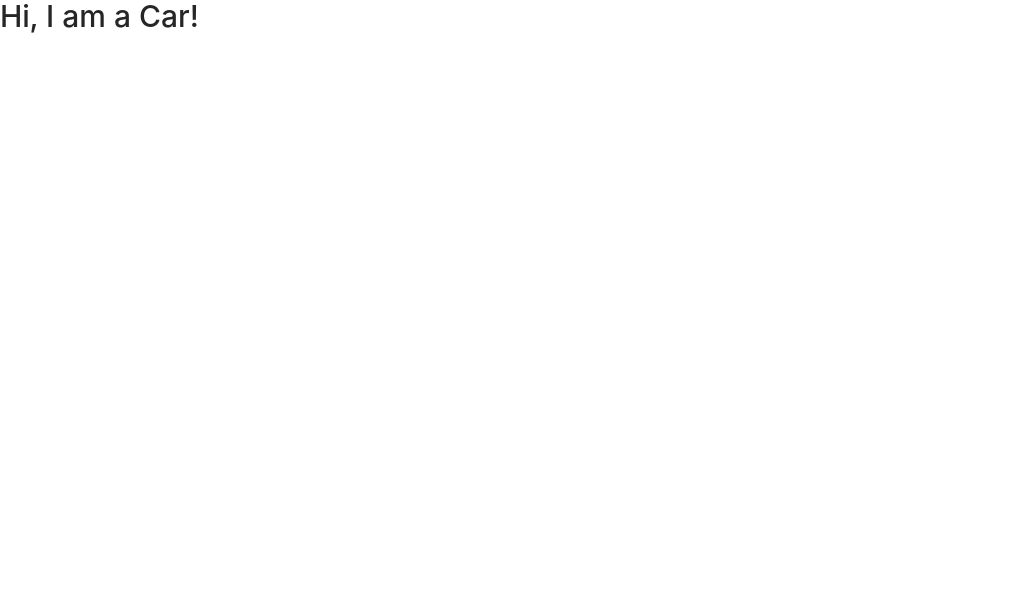
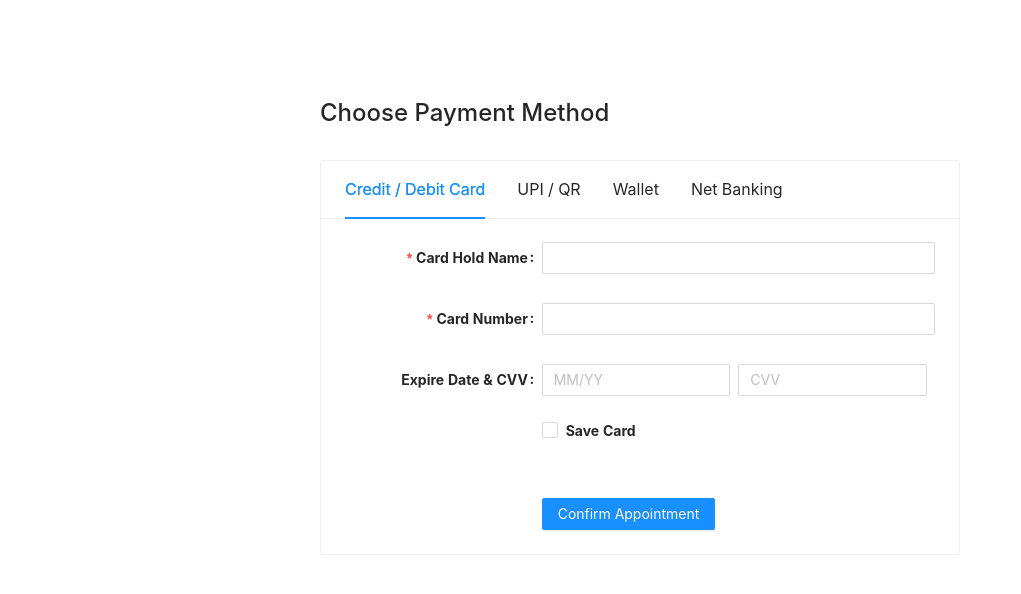
Before and after one commit to yagavel/Appointment, a React (Create React App) app: page / in a window 1280 px wide. Shown: the top 594 px of the page, without its empty margins (0-1021 px from the left). Built offline with nearby package versions, Linux system fonts and the light colour scheme.

Commit message:
appjs modified

```diff
--- a/src/App.js
+++ b/src/App.js
@@ -1,11 +1,10 @@
 import logo from './logo.svg';
 import './App.css';
 import Payment from './Payment';
-import Car from './Car';
 
 function App() {
   return (
-     <Car />
+     <Payment />
   );
 }
 export default App;
```
